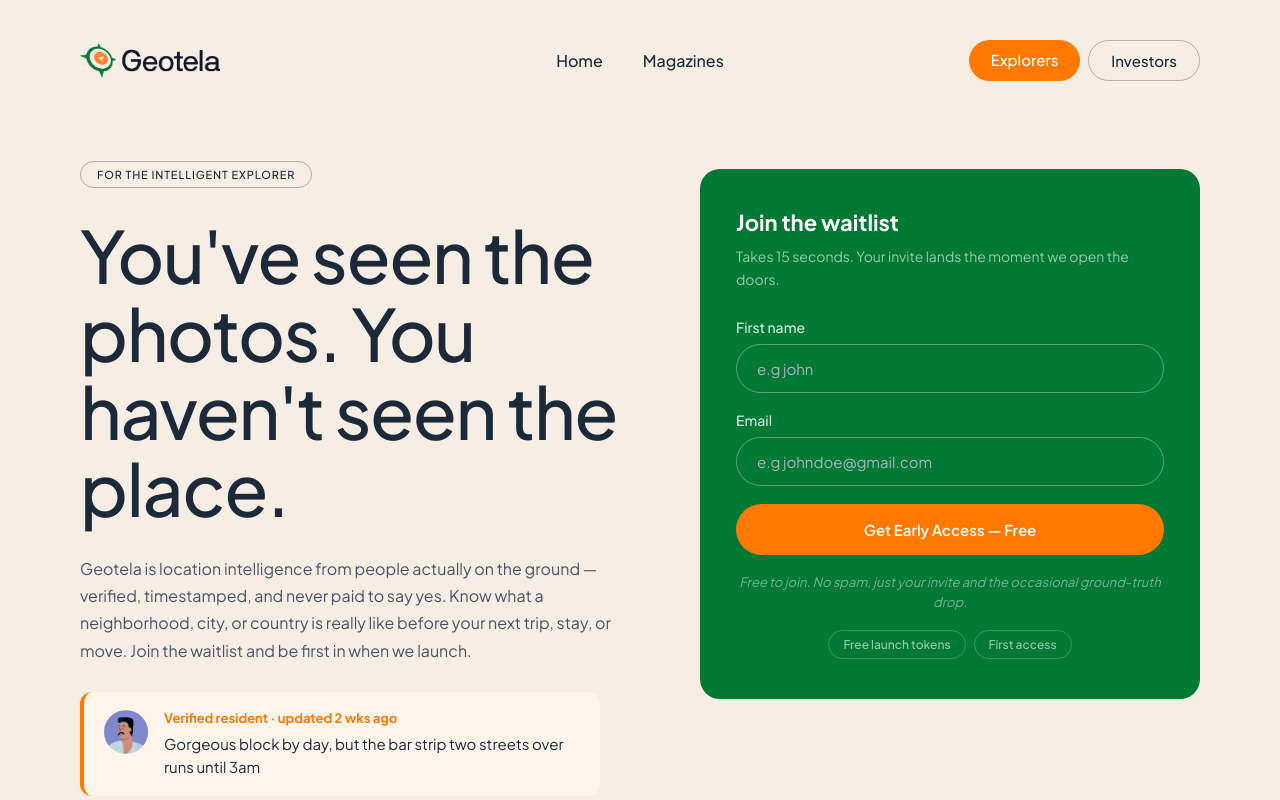
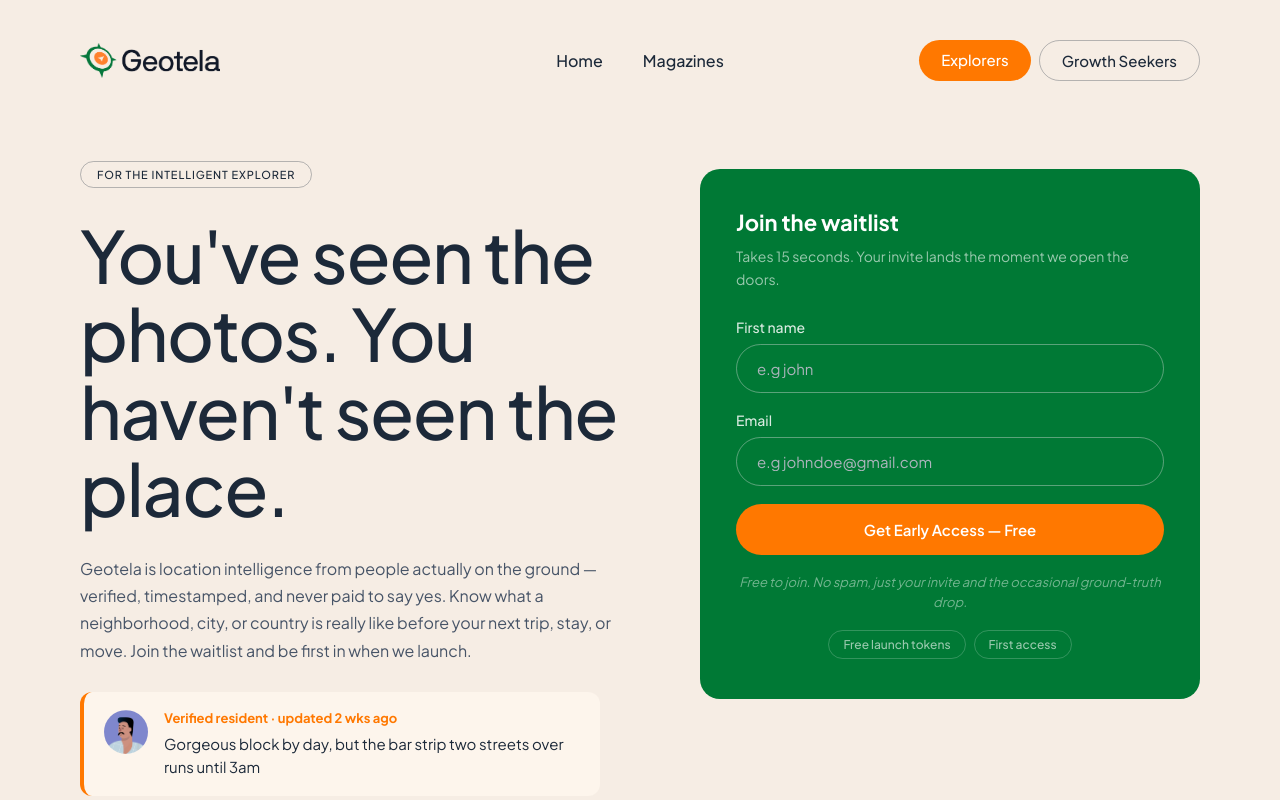
Before and after one commit to Landzille/geo-tella-landing-page, a Next.js app: page /waitlist/explorers in a window 1280 px wide. Shown: the top 800 px of the page. Built offline with nearby package versions, Linux system fonts and the light colour scheme.

Commit message:
Rename 'Investors' to 'Growth Seekers' in waitlistNav

```diff
--- a/components/waitlistNav/index.tsx
+++ b/components/waitlistNav/index.tsx
@@ -42,7 +42,7 @@ const WaitlistNav = ({ active, theme = "light" }: Props) => {
                             className={`${styles.pill} ${active === "investors" ? styles.pillInvestors : styles.pillInactive}`}
                             data-theme={theme}
                         >
-                            Investors
+                            Growth Seekers
                         </Link>
                     </div>
                     <button
```
